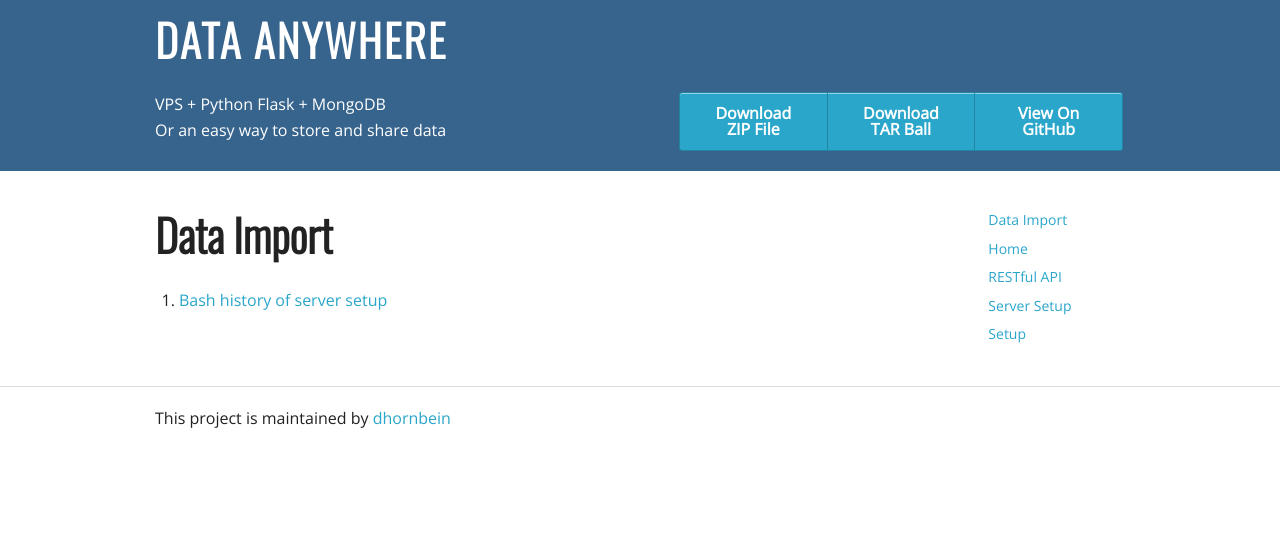
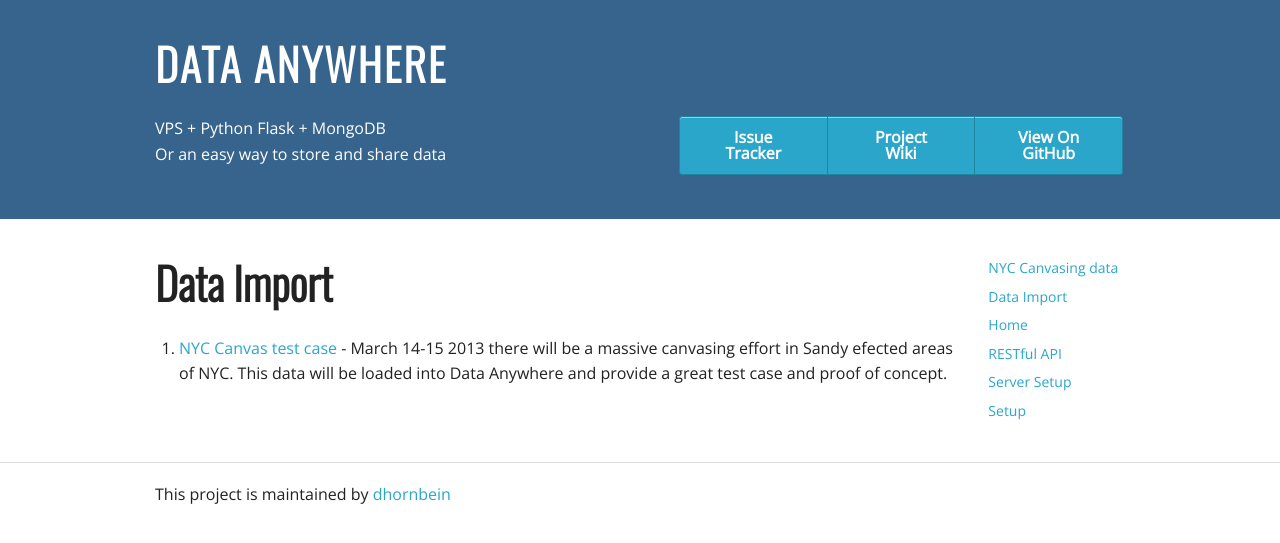
Before and after one commit to dhornbein/DataAnywhere, a Jekyll site: the page built from data_import.md, in a window 1280 px wide. Shown: the top 543 px of the page. Built offline with Jekyll 4.4.1, drawn with Linux system fonts in a browser that asks for light colours.

Commit message:
added info about canvasing

```diff
--- a/_includes/banner.html
+++ b/_includes/banner.html
@@ -8,14 +8,20 @@
 
         <div class="large-6 columns">
           <ul class="button-group radius even-3">
-            <li>
+            <!-- <li>
               <a class="button" href="https://github.com/dhornbein/DataAnywhere/zipball/master">Download <strong>ZIP File</strong></a>
             </li>
             <li>
               <a class="button" href="https://github.com/dhornbein/DataAnywhere/tarball/master">Download <strong>TAR Ball</strong></a>
+            </li> -->
+            <li>
+              <a class="button" href="https://github.com/dhornbein/DataAnywhere/issues">Issue<br> Tracker</a>
             </li>
             <li>
-              <a class="button" href="https://github.com/dhornbein/DataAnywhere">View On <strong>GitHub</strong></a>
+              <a class="button" href="https://github.com/dhornbein/DataAnywhere/wiki">Project<br> Wiki</a>
+            </li>
+            <li>
+              <a class="button" href="https://github.com/dhornbein/DataAnywhere">View On<br> <strong>GitHub</strong></a>
             </li>
           </ul>
         </div>
--- a/css/app.css
+++ b/css/app.css
@@ -3679,6 +3679,7 @@
 .banner {
   background-color: #37648D;
   color: #FFF;
+  padding: 1.5em 0;
   margin-bottom: 1.5em; }
   .banner h1, .banner h2, .banner h3, .banner h4, .banner h5, .banner h6 {
     color: inherit; }
--- a/data_import.md
+++ b/data_import.md
@@ -5,4 +5,4 @@
 
 # Data Import
 
-1. [Bash history of server setup](https://github.com/dhornbein/DataAnywhere/blob/master/occupysandy/system/latest_hist.txt)
+1. [NYC Canvas test case](./canvas.html) - March 14-15 2013 there will be a massive canvasing effort in Sandy efected areas of NYC. This data will be loaded into Data Anywhere and provide a great test case and proof of concept.
```
Also changed, not shown: canvas.md (added, +59 -0 lines).
